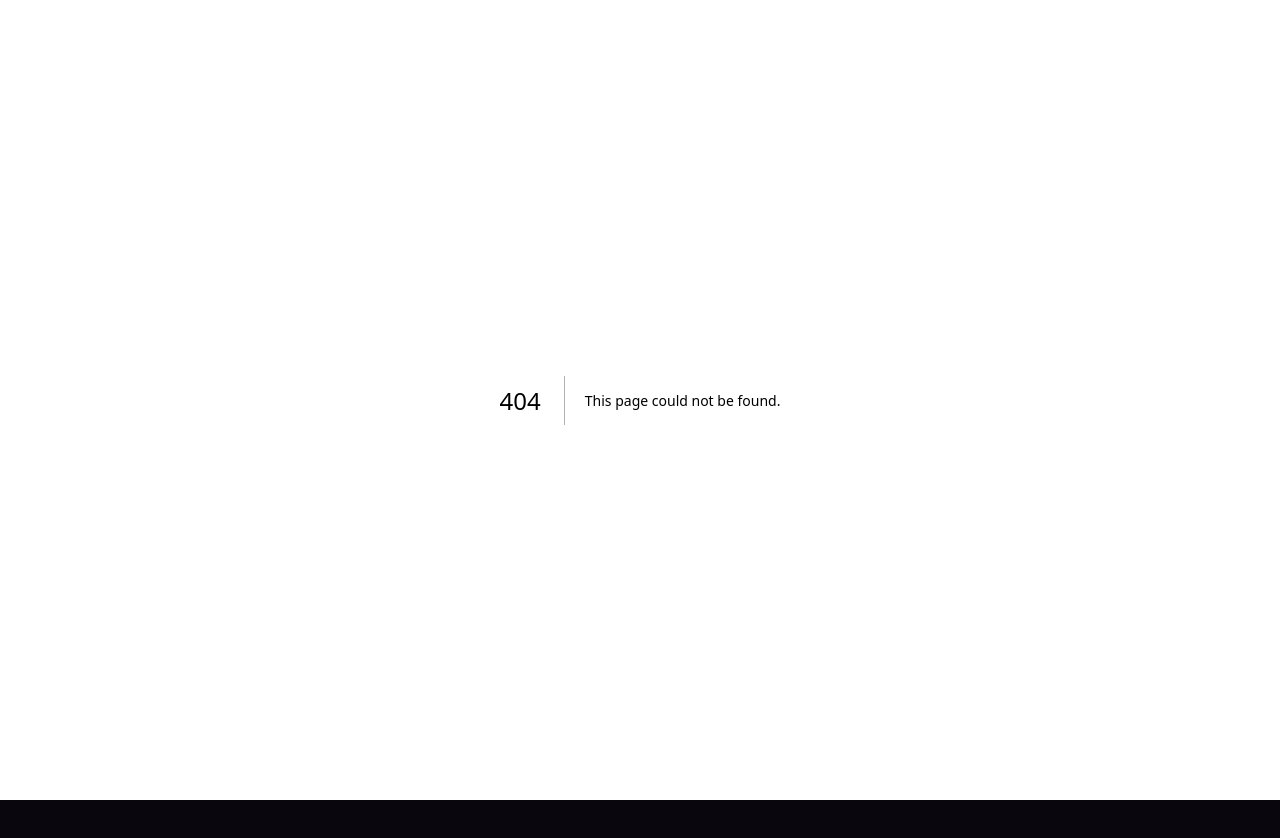
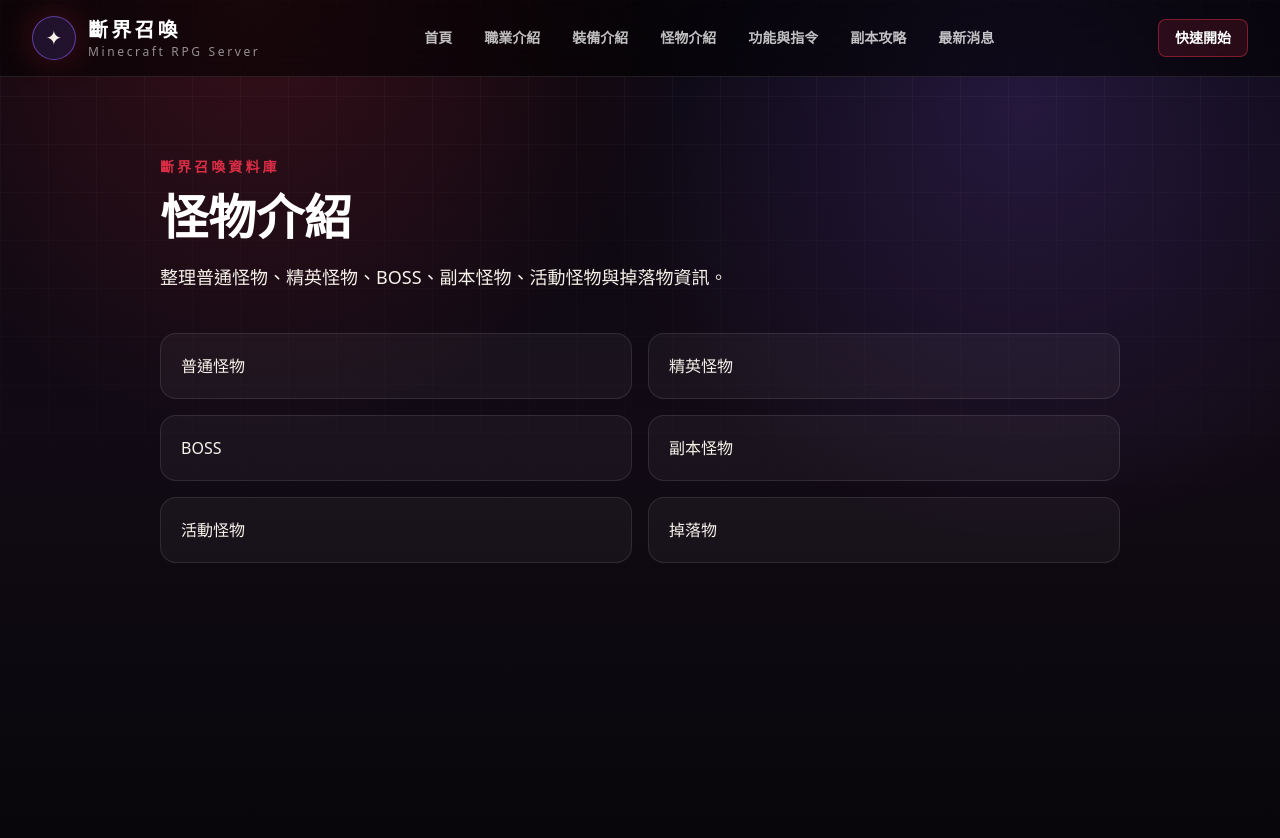
Before and after one commit to bella-163/forriftcall, a Next.js app: page /monsters in a window 1280 px wide. Before the commit this address had no page. Shown: the top 838 px of the page. Before the commit the page ends 800 px from the top, so only its background shows below. Built offline with nearby package versions, Linux system fonts and the light colour scheme.

Commit message:
Add monsters page placeholder

```diff
--- /dev/null
+++ b/src/app/monsters/page.tsx
@@ -0,0 +1,15 @@
+import { SiteHeader } from "@/components/layout/SiteHeader";
+import { SectionPlaceholder } from "@/components/sections/SectionPlaceholder";
+
+export default function MonstersPage() {
+  return (
+    <>
+      <SiteHeader />
+      <SectionPlaceholder
+        title="怪物介紹"
+        description="整理普通怪物、精英怪物、BOSS、副本怪物、活動怪物與掉落物資訊。"
+        items={["普通怪物", "精英怪物", "BOSS", "副本怪物", "活動怪物", "掉落物"]}
+      />
+    </>
+  );
+}
```
